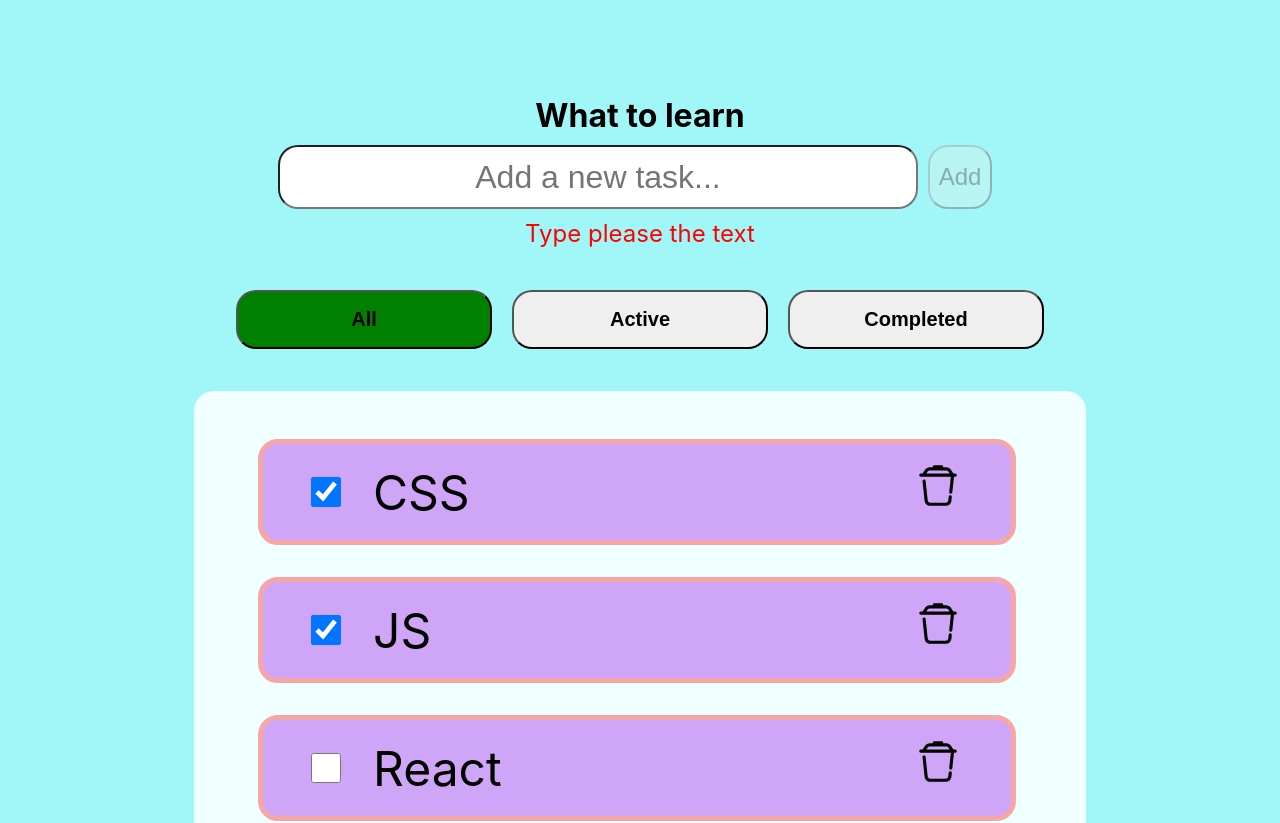
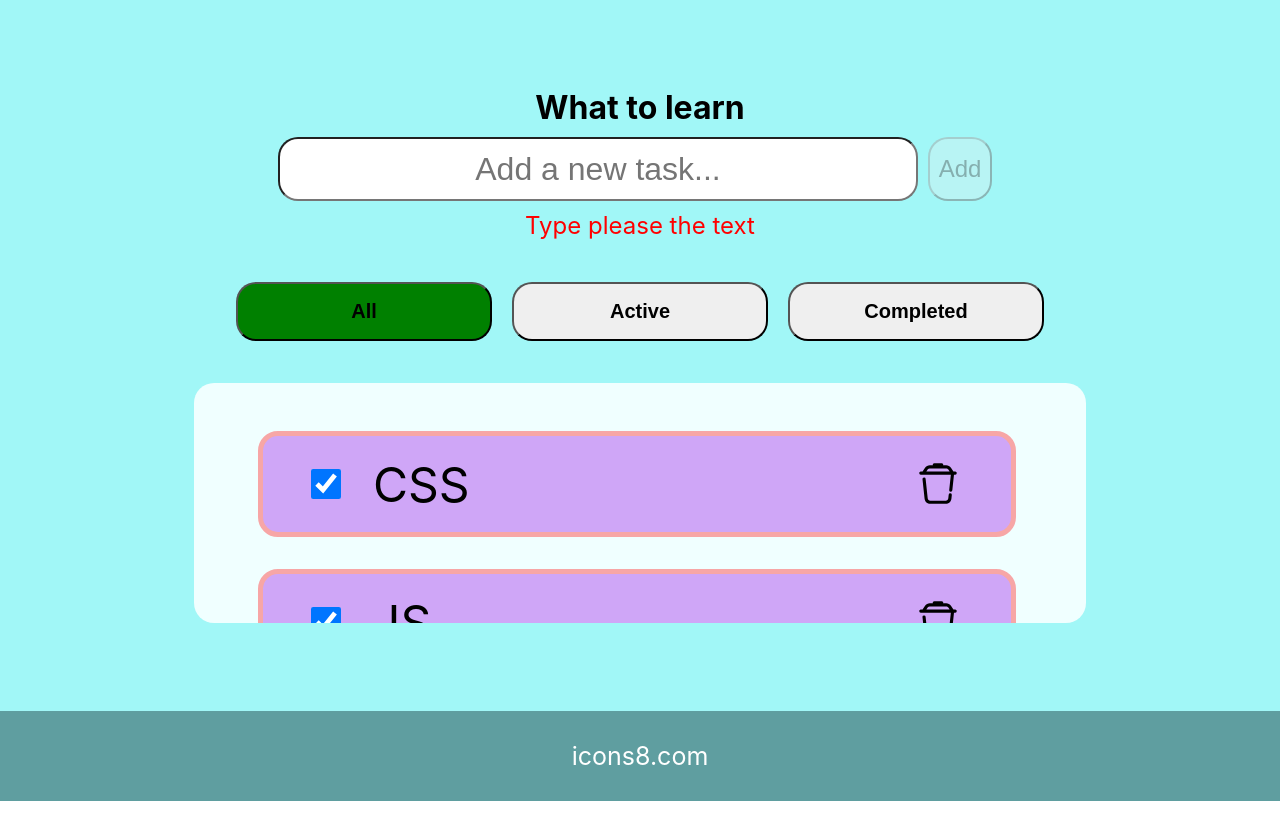
Before and after one commit to Radchenko87dmytro/My-Portfolio, a React (Create React App) app: page / in a window 1280 px wide. Shown: the top 823 px of the page. After the commit the page ends 801 px from the top, so only its background shows below. Built offline with nearby package versions, Linux system fonts and the light colour scheme.

Commit message:
feature: added height: calc(100vh - 89px) property for deletion scrolling and added special messsage when tasks absent

```diff
--- a/src/App.css
+++ b/src/App.css
@@ -35,6 +35,9 @@ button {
   border-radius: 20px;
   width: 20vw;
 }
+svg {
+  display: flex;
+}
 svg:hover {
   fill: red;
 }
@@ -67,9 +70,6 @@ svg:active {
   justify-content: center;
   align-items: center;
   height: 100%;
-  /* width: 100vw;
-
-  background-color: beige; */
 }
 .todolist-container {
   /* margin: 5rem auto; */
@@ -78,9 +78,8 @@ svg:active {
   align-items: center;
   padding: 6rem;
   background-color: #a1f7f7;
-  /* border: 1px solid gray;
-  border-radius: 50px; */
-  /* max-width: 800px; */
+  /* height: 100%; */
+  height: calc(100vh - 89px);
 }
 
 .input-container {
@@ -127,6 +126,11 @@ svg:active {
   justify-content: center;
   align-items: center;
   width: 100%;
+  /* height: auto; */
+  height: 30vh;
+  /* height: calc(100vh-50vh); */
+
+  overflow: auto;
 }
 .task-container {
   display: flex;
--- a/src/Todolist.tsx
+++ b/src/Todolist.tsx
@@ -136,6 +136,9 @@ export function Todolist(props: PropsType) {
           </button>
         </div>
         <ul className="task-section">
+          {props.tasks.length === 0 && (
+            <p>You don't have any items on this list</p>
+          )}
           {props.tasks.map((t) => {
             const onChangeHandler = (
               event: React.ChangeEvent<HTMLInputElement>
```
